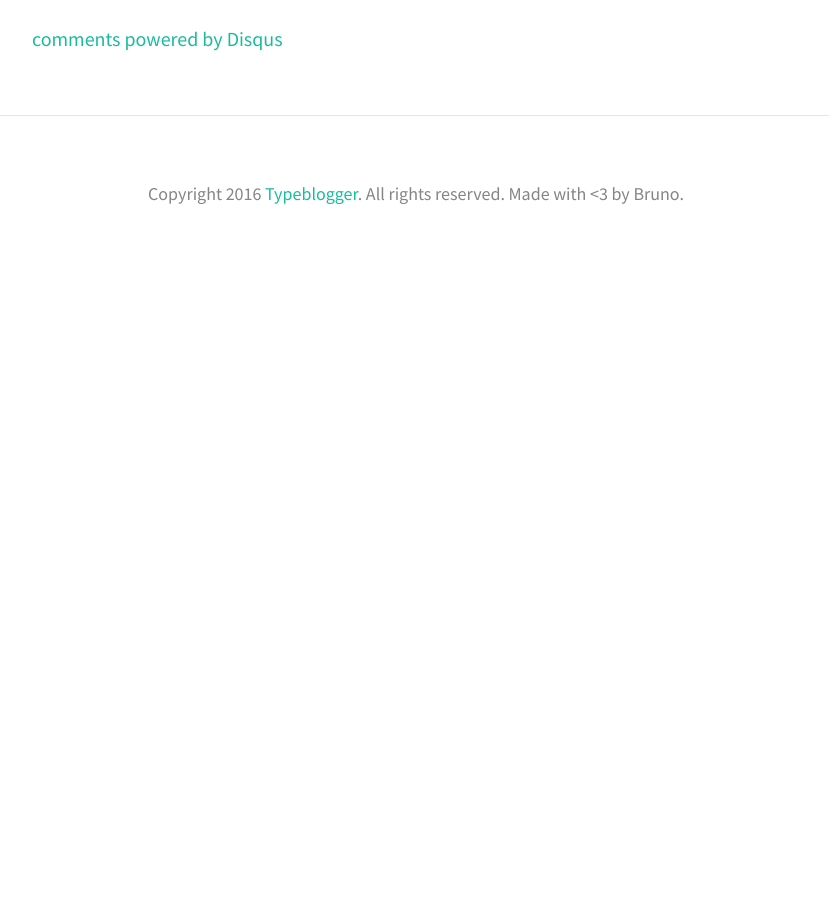
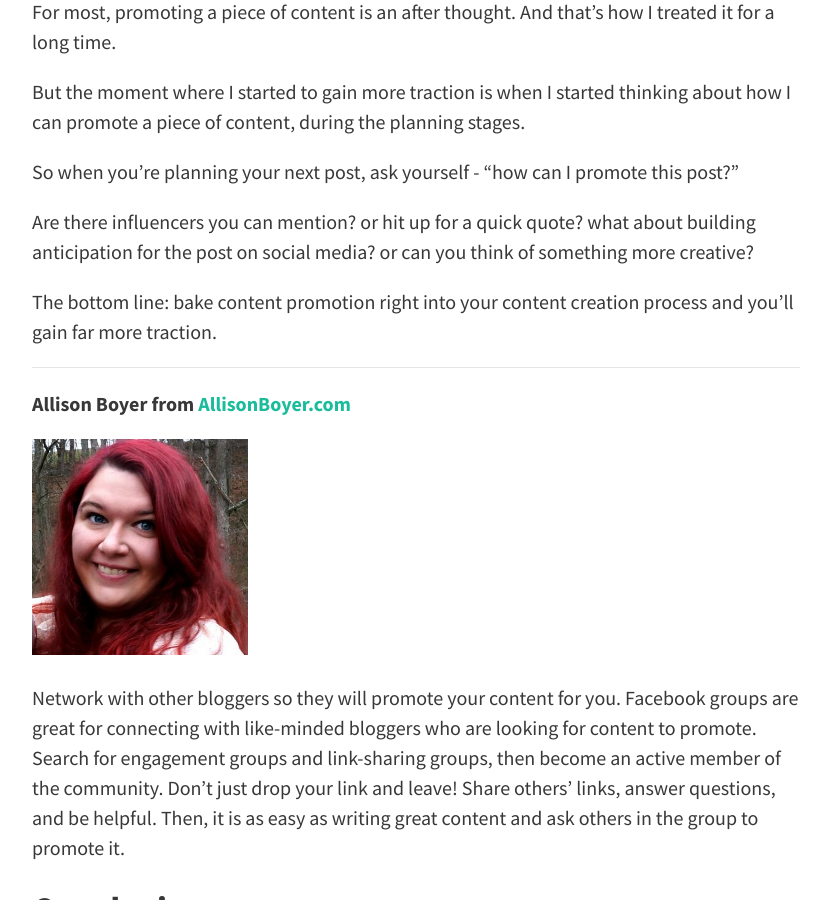
Before and after one commit to typeblogger/typeblogger.github.io, a Jekyll site: the page built from _posts/2016-7-3-how-to-promote-your-blog.md, in a window 1280 px wide and 900 px high, scrolled down 10154 px. Shown: the whole window, without its empty margins (224-1053 px from the left). Built offline with Jekyll 4.4.1, drawn with Linux system fonts in a browser that asks for light colours; nearby versions of some CDN libraries; comment, search, counter and statistics services are not loaded; before the commit the page ends 10425 px from its top, so only the background shows below that; some of the changed text lies outside the part shown.

Commit message:
Update 2016-7-3-how-to-promote-your-blog.md

```diff
--- a/_posts/2016-7-3-how-to-promote-your-blog.md
+++ b/_posts/2016-7-3-how-to-promote-your-blog.md
@@ -35,11 +35,13 @@ The good news?
 
 We're gonna change all that, right now.
 
-As you have probably guessed from the headline, I've invited 12 experts to share their tips and insights on promoting your next piece of content more effectively and help it reach more eyes.
+As you have probably guessed from the headline, I've invited 13 experts to share their tips and insights on promoting your next piece of content more effectively and help it reach more eyes.
 
 I asked them the following question:
 
 ### **Name one tip that bloggers and content marketers can follow in order to promote their content more effectively.**
+
+<img src="{{site.baseurl}}/img/content-promotion.jpg" alt="Content Promotion">
 
 Just before you dive in though, grab this [free content promotion checklist](http://www.paywithapost.de/pay?id=40f72e17-6bde-457d-a554-4eaa0d3164b9). It's packed with all the essential stuff you need to do after hitting publish on your next piece of content. Also, it's completely free, so why not get it now?
 
@@ -47,7 +49,7 @@ Without further ado, here are the experts!
 
 (Click on the links below to go directly to the experts.)
 
-<p><a href="#timbourqin">Tim Bourqin</a> | <a href="#jasonacidre">Jason Acidre</a> | <a href="#michaelpozdnev">Michael Pozdnev</a> | <a href="#larrykim">Larry Kim</a> | <a href="#cendrinemarrouat">Cendrine Marrouat</a> | <a href="#petersandeen">Peter Sandeen</a> | <a href="#charliday">Charli Day</a>  <a href="#rickramos">Rick Ramos</a> | <a href="#torrefsland">Tor Refsland</a> | <a href="#mikeallton">Mike Allton</a> | <a href="#andreajones">Andréa Jones</a> | <a href="#adamconnel">Adam Connel</a></p>
+<p><a href="#timbourqin">Tim Bourqin</a> | <a href="#jasonacidre">Jason Acidre</a> | <a href="#michaelpozdnev">Michael Pozdnev</a> | <a href="#larrykim">Larry Kim</a> | <a href="#cendrinemarrouat">Cendrine Marrouat</a> | <a href="#petersandeen">Peter Sandeen</a> | <a href="#charliday">Charli Day</a>  <a href="#rickramos">Rick Ramos</a> | <a href="#torrefsland">Tor Refsland</a> | <a href="#mikeallton">Mike Allton</a> | <a href="#andreajones">Andréa Jones</a> | <a href="#adamconnel">Adam Connel</a> | <a href="#allisonboyer">Allison Boyer</a></p>
 
 <a name="timbourqin"></a>
 
@@ -220,6 +222,16 @@ Are there influencers you can mention? or hit up for a quick quote? what about b
 
 The bottom line: bake content promotion right into your content creation process and you'll gain far more traction.
 
+---
+
+<a name="allisonboyer"></a>
+
+**Allison Boyer from [AllisonBoyer.com](http://allisonboyer.com)**
+
+<img src="{{site.baseurl}}/img/allison-boyer.jpg" alt="Allison Boyer" height="216px">
+
+Network with other bloggers so they will promote your content for you. Facebook groups are great for connecting with like-minded bloggers who are looking for content to promote. Search for engagement groups and link-sharing groups, then become an active member of the community. Don't just drop your link and leave! Share others' links, answer questions, and be helpful. Then, it is as easy as writing great content and ask others in the group to promote it.
+
 ## Conclusion
 
 Finished going through this post? Great!
```
Also changed, not shown: other parts of _posts/2016-7-3-how-to-promote-your-blog.md (+1 -1 lines).
